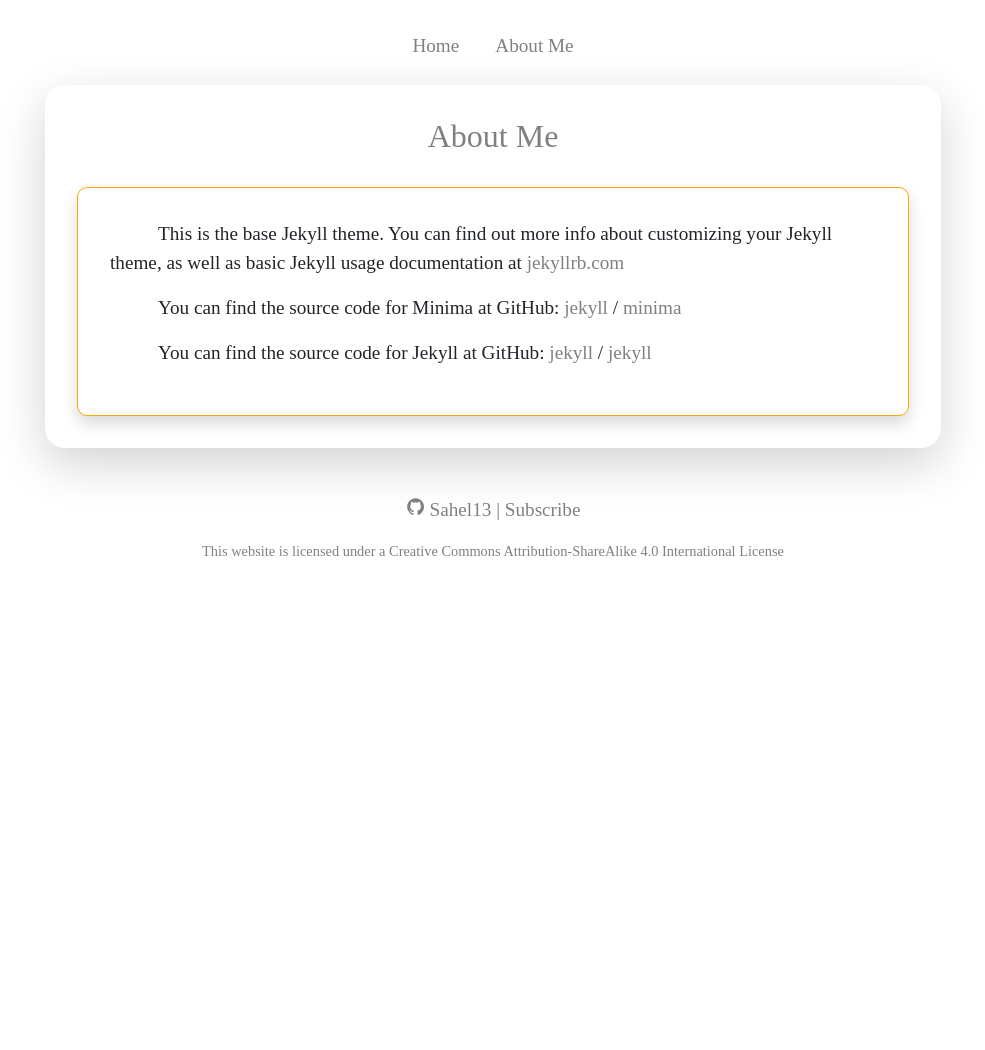
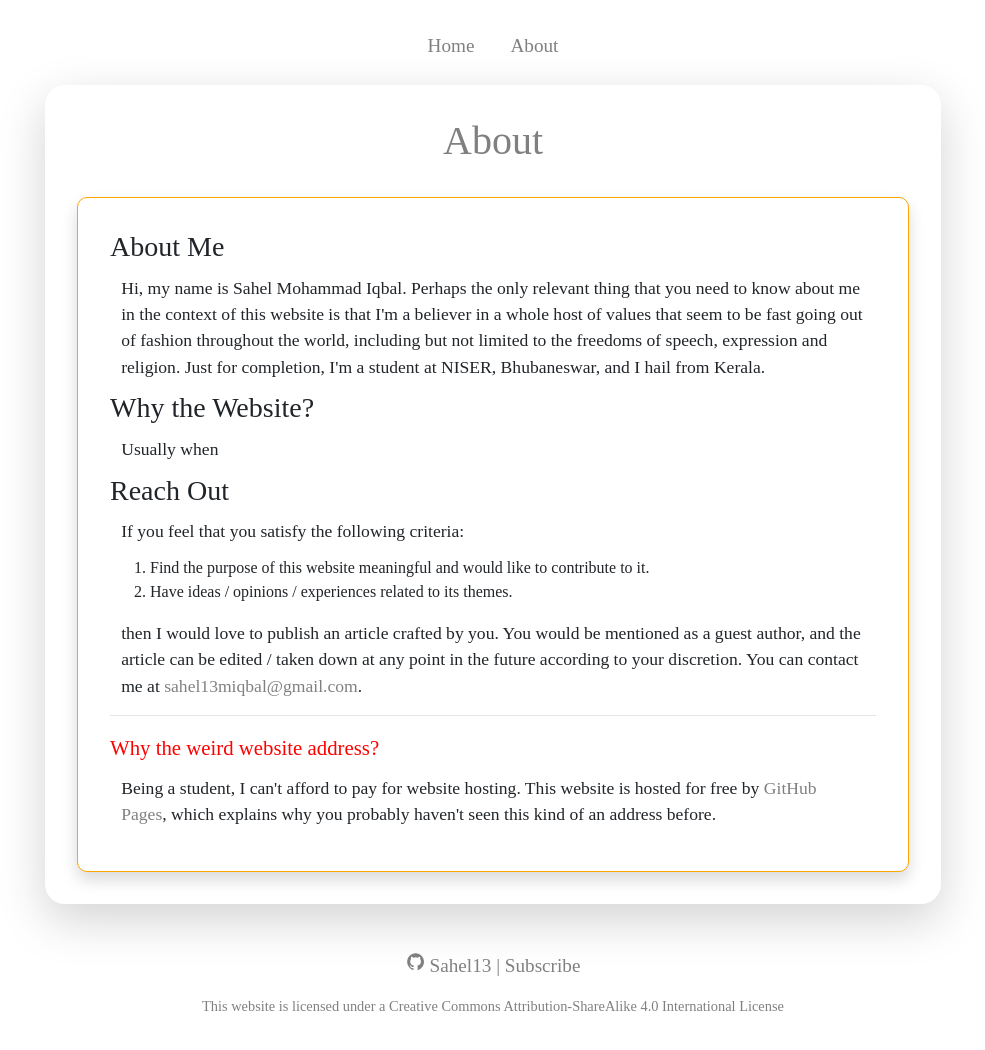
Before and after one commit to Sahel13/TheStudentWatch-Old, a Jekyll site: the page built from about.html, in a window 1280 px wide. Shown: the whole page, without its empty margins (147-1132 px from the left). Built offline with Jekyll 4.4.1, drawn with Linux system fonts in a browser that asks for light colours; nearby versions of some CDN libraries; before the commit the page ends 900 px from its top, so only the background shows below that.

Commit message:
Website nearing deployment

```diff
--- a/_includes/footer.html
+++ b/_includes/footer.html
@@ -1,10 +1,10 @@
 	<footer>
 		<div class="container">
 			<div class="row justify-content-center">
-				<p><a href="https://github.com/Sahel13"><ion-icon name="logo-github"></ion-icon>  Sahel13</a> | <a href="/subscribe/">Subscribe </a></p>
+				<p><a target="_blank" href="https://github.com/Sahel13"><ion-icon name="logo-github"></ion-icon>  Sahel13</a> | <a href="/subscribe/">Subscribe </a></p>
 			</div>
 			<div class="row justify-content-center" id="licensing">
-				<p> This website is licensed under a <a rel="license" href="http://creativecommons.org/licenses/by-sa/4.0/">Creative Commons Attribution-ShareAlike 4.0 International License</a> </p>
+				<p> This website is licensed under a <a target="_blank" rel="license" href="http://creativecommons.org/licenses/by-sa/4.0/">Creative Commons Attribution-ShareAlike 4.0 International License</a> </p>
 			</div>
 		</div>
 	</footer>
--- a/_includes/header.html
+++ b/_includes/header.html
@@ -18,8 +18,6 @@
       gtag('config', 'UA-165386203-1');
     </script>
 
-
-
     {% feed_meta %}
     {% seo %}
 </head>
--- a/_sass/post_page.scss
+++ b/_sass/post_page.scss
@@ -18,6 +18,7 @@
 
   	p {
   		font-size: 1.1rem;
+      font-weith: 600;
   	}
   }
 }
--- /dev/null
+++ b/about.html
@@ -0,0 +1,39 @@
+---
+layout: base_generic
+title: About
+description: About page for Sahel's blog
+permalink: /about/
+---
+
+<h1 class="other_headings">{{ page.title }}</h1>
+
+<div class="jumbotron postList shadow">
+	<section>
+		<h3>About Me</h3>
+		<p>
+			Hi, my name is Sahel Mohammad Iqbal. Perhaps the only relevant thing that you need to know about me in the context of this website is that I'm a believer in a whole host of values that seem to be fast going out of fashion throughout the world, including but not limited to the freedoms of speech, expression and religion. Just for completion, I'm a student at NISER, Bhubaneswar, and I hail from Kerala.
+		</p>
+	</section>
+	<section>
+		<h3>Why the Website?</h3>
+		<p>
+			Usually when
+		</p>
+	</section>
+	<section>
+		<h3>Reach Out</h3>
+		<p>
+			If you feel that you satisfy the following criteria:</p>
+			<ol>
+				<li>Find the purpose of this website meaningful and would like to contribute to it.</li>
+				<li>Have ideas / opinions / experiences related to its themes.</li>
+			</ol>
+			<p>then I would love to publish an article crafted by you. You would be mentioned as a guest author, and the article can be edited / taken down at any point in the future according to your discretion. You can contact me at <a href="mailto:sahel13miqbal@gmail.com">sahel13miqbal@gmail.com</a>.
+	</p>
+	</section>
+	<hr>
+	<section>
+		<span>Why the weird website address?</span>
+		<p>Being a student, I can't afford to pay for website hosting. This website is hosted for free by <a target="_blank" href="https://pages.github.com">GitHub Pages</a>, which explains why you probably haven't seen this kind of an address before.</p>
+	</section>
+</div>
--- a/about.md
+++ /dev/null
@@ -1,19 +0,0 @@
----
-layout: post
-title: About Me
-description: About page for Sahel's blog
-permalink: /about/
----
-
-This is the base Jekyll theme. You can find out more info about customizing your Jekyll theme, as well as basic Jekyll usage documentation at [jekyllrb.com](https://jekyllrb.com/)
-
-You can find the source code for Minima at GitHub:
-[jekyll][jekyll-organization] /
-[minima](https://github.com/jekyll/minima)
-
-You can find the source code for Jekyll at GitHub:
-[jekyll][jekyll-organization] /
-[jekyll](https://github.com/jekyll/jekyll)
-
-
-[jekyll-organization]: https://github.com/jekyll
--- a/subscribe.html
+++ b/subscribe.html
@@ -8,7 +8,7 @@
 
 <div class="jumbotron postList shadow">
 	<p>
-		If you like the content on the website, and would like to know when new articles are posted, you can subscribe <a href="/feed.xml">via RSS</a> or by email by filling the form below:
+		If you like the content on the website, and would like to be notified when new articles are posted, you can subscribe <a href="/feed.xml">via RSS</a> or by email by submitting the form below:
 	</p>
 
 	<form target="_blank" method="post" action="https://script.google.com/macros/s/AKfycbyzZR82qQItf8E7t9hP_XHlUVHTQIgfO7SH-4hj1aCdXIwis-M/exec">
```
Also changed, not shown: other parts of _includes/header.html (+1 -1 lines), _posts/2016-05-19-super-short-article.md (deleted, +0 -6 lines), _posts/2020-05-04-my-country-no-longer.md (renamed from _posts/2016-05-20-super-long-article.md, +4 -1 lines).
